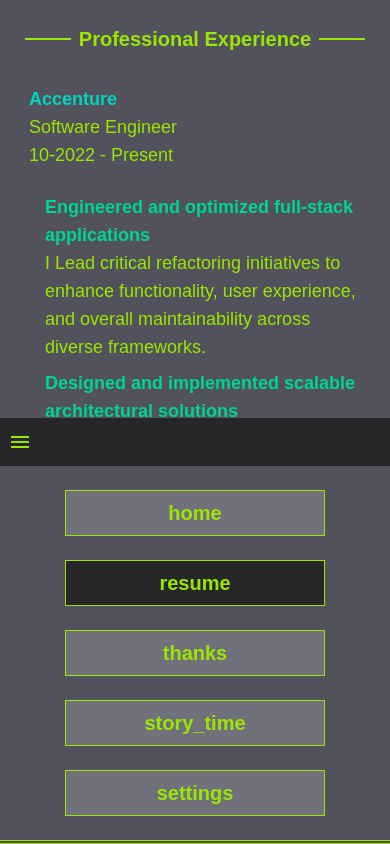
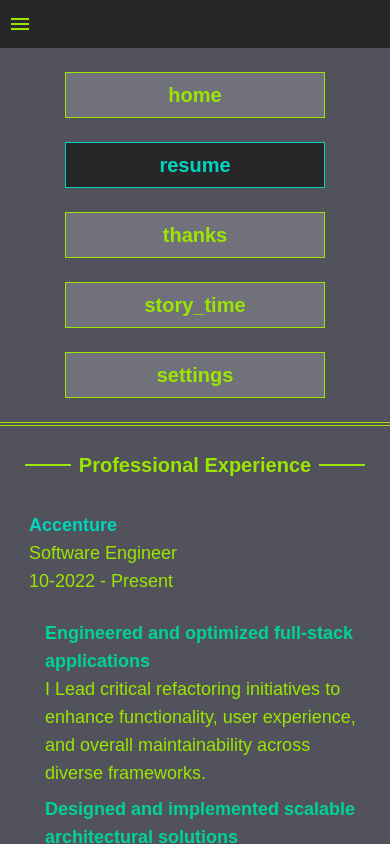
Before and after one commit to adsaines/adsaines.github.io, a Next.js app: page /resume in a window 390 px wide. Both pictures are taken after a click on the button "menu". Built offline with nearby package versions, Linux system fonts and the light colour scheme.

Commit message:
moved mobile nav bar to top and designated it as sticky

```diff
--- a/src/structures/header.tsx
+++ b/src/structures/header.tsx
@@ -9,29 +9,28 @@
 export const Header = ({children}: {children: React.ReactNode}) => {
     return (
         <div className="h-screen w-full flex flex-col bg-(--dark-primary) text-(--light-primary)">
+            <SmallMediaHeader />
             <WideMediaHeader />
             {children}
-            <SmallMediaHeader />
         </div>
     )
 }
 
 const SmallMediaHeader = () => {
     const path = usePathname()
-
     const [expanded, setExpanded] = useState(false);
 
     return (
         <>
-            <nav
+            <div
                 aria-label="Open page navigation overlay"
                 data-show={path !== '/'}
                 data-expanded={expanded}
-                className={`md:hidden data-[show="false"]:hidden px-2 py-6 bg-(--dark-tertiary) h-12 flex items-center`}
+                className={`md:hidden sticky top-0 data-[show="false"]:hidden px-2 py-6 bg-(--dark-tertiary) h-12 flex items-center`}
                 >
                     <button className="material-icons" onClick={() => setExpanded(!expanded)}>menu</button>
-            </nav>
-            <div data-show={expanded} className="data-[show=false]:hidden py-6 flex flex-col gap-6 justify-center items-center border-b-4 border-double border-(--light-primary)">
+            </div>
+            <nav data-show={expanded} className="data-[show=false]:hidden py-6 flex flex-col gap-6 justify-center items-center border-b-4 border-double border-(--light-primary)">
                 <HamburgerMenuLink
                     title="home"
                     path="/"
@@ -62,7 +61,7 @@
                     selected={path.includes('settings')}
                     setExpanded={setExpanded}
                     />
-            </div>
+            </nav>
         </>
     )
 }
@@ -71,7 +70,7 @@
     if(selected){
         return (
             <span
-                className="bg-(--dark-tertiary) py-2 px-4 w-2/3 text-center font-semibold text-xl border-1"
+                className="bg-(--dark-tertiary) text-(--light-secondary) py-2 px-4 w-2/3 text-center font-semibold text-xl border-1"
                 >
                 {title}
             </span>
```
